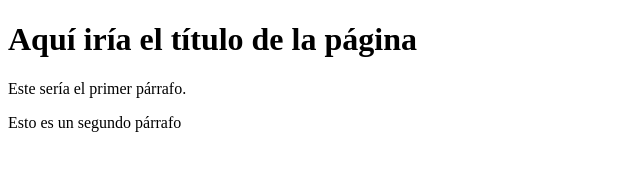
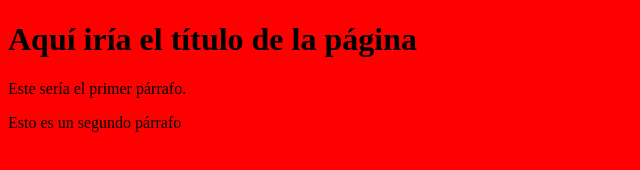
Before and after one commit to FactibleMedia/Proyecto-Web-Empresa-C, a plain HTML site: page index.html in a window 1280 px wide. Shown: the whole page, without its empty margins (0-640 px from the left). Drawn offline with Linux system fonts and the light colour scheme.

Commit message:
Corrección de errores

```diff
--- a/index.html
+++ b/index.html
@@ -4,7 +4,7 @@
     <meta charset="UTF-8">
     <meta name="viewport" content="width=device-width, initial-scale=1.0">
     <title>Document</title>
-    <style href="styles.css";></style>
+    <link rel="stylesheet" type="text/css" href="styles.css">
 </head>
 <body>
     <h1> Aquí iría el título de la página </h1>
```
